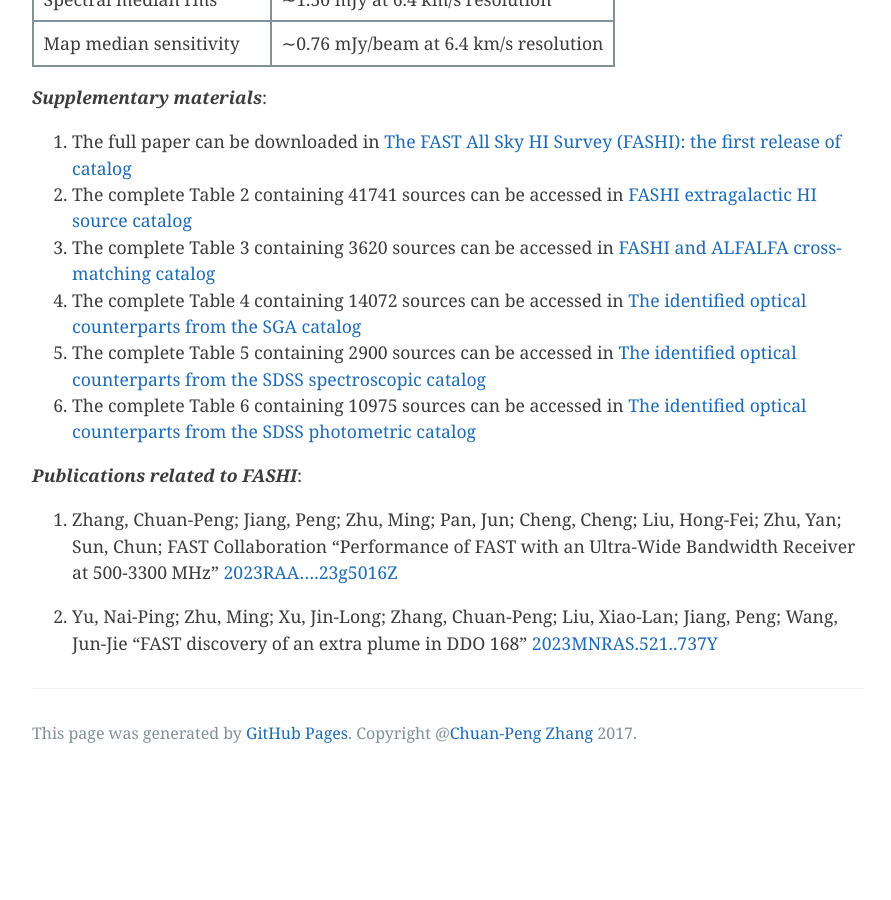
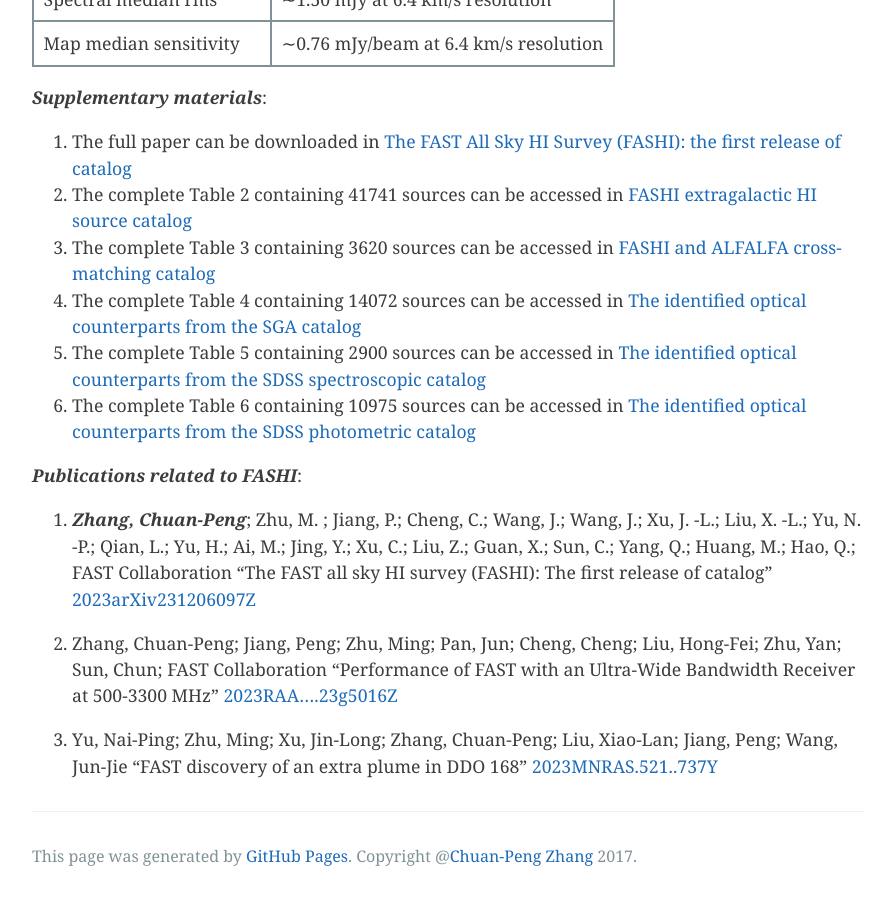
Before and after one commit to zcp521/zcp521.github.io, a Jekyll site: the page built from fashi.md, in a window 1280 px wide and 900 px high, scrolled down 2665 px. Shown: the whole window, without its empty margins (192-1083 px from the left). Built offline with Jekyll 4.4.1, drawn with Linux system fonts in a browser that asks for light colours; before the commit the page ends 3442 px from its top, so only the background shows below that.

Commit message:
Update fashi.md

```diff
--- a/fashi.md
+++ b/fashi.md
@@ -4,7 +4,7 @@
 tagline: "The FAST All Sky H I Survey"
 ---
 
-## [The FAST All Sky H I Survey (FASHI): the first release of catalog](http://engine.scichina.com/doi/10.1007/s11433-023-2219-7)
+## [The FAST All Sky H I Survey (FASHI): the first release of catalog](https://ui.adsabs.harvard.edu/abs/2023arXiv231206097Z/abstract)
 
 
 ![]({{ site.baseurl }}/img/fashi_pic.jpg)
@@ -105,6 +105,10 @@
 
 ***Publications related to FASHI***:
 
+3. ***Zhang, Chuan-Peng***; Zhu, M. ; Jiang, P.; Cheng, C.; Wang, J.; Wang, J.; Xu, J. -L.; Liu, X. -L.; Yu, N. -P.; Qian, L.; Yu, H.; Ai, M.; Jing, Y.; Xu, C.; Liu, Z.; Guan, X.; Sun, C.; Yang, Q.; Huang, M.; Hao, Q.; FAST Collaboration
+	"The FAST all sky HI survey (FASHI): The first release of catalog"
+	[2023arXiv231206097Z](https://ui.adsabs.harvard.edu/abs/2023arXiv231206097Z/abstract)
+
 2. Zhang, Chuan-Peng; Jiang, Peng; Zhu, Ming; Pan, Jun; Cheng, Cheng; Liu, Hong-Fei; Zhu, Yan; Sun, Chun; FAST Collaboration
 	"Performance of FAST with an Ultra-Wide Bandwidth Receiver at 500-3300 MHz"
 	[2023RAA....23g5016Z](https://ui.adsabs.harvard.edu/abs/2023RAA....23g5016Z/abstract)
```
